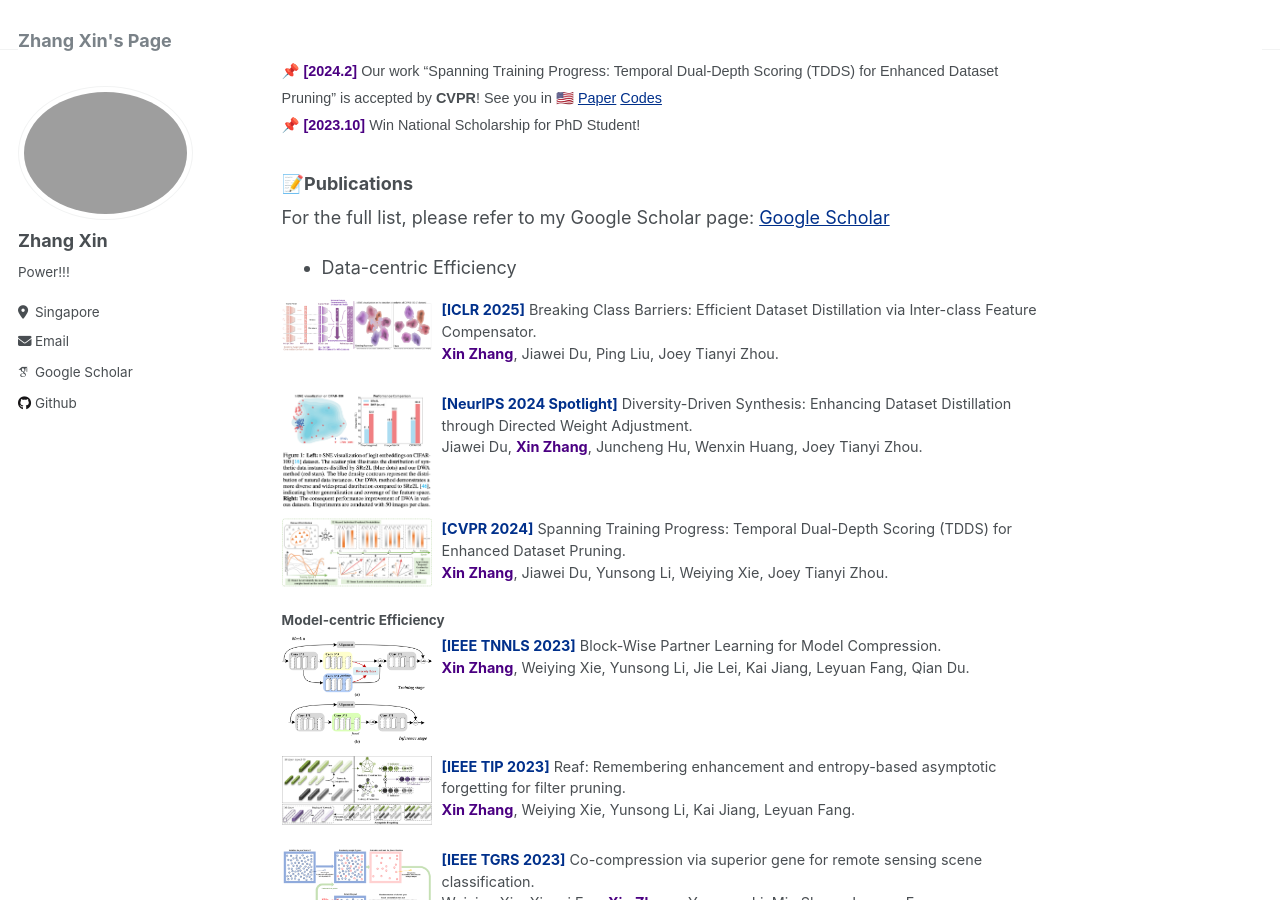
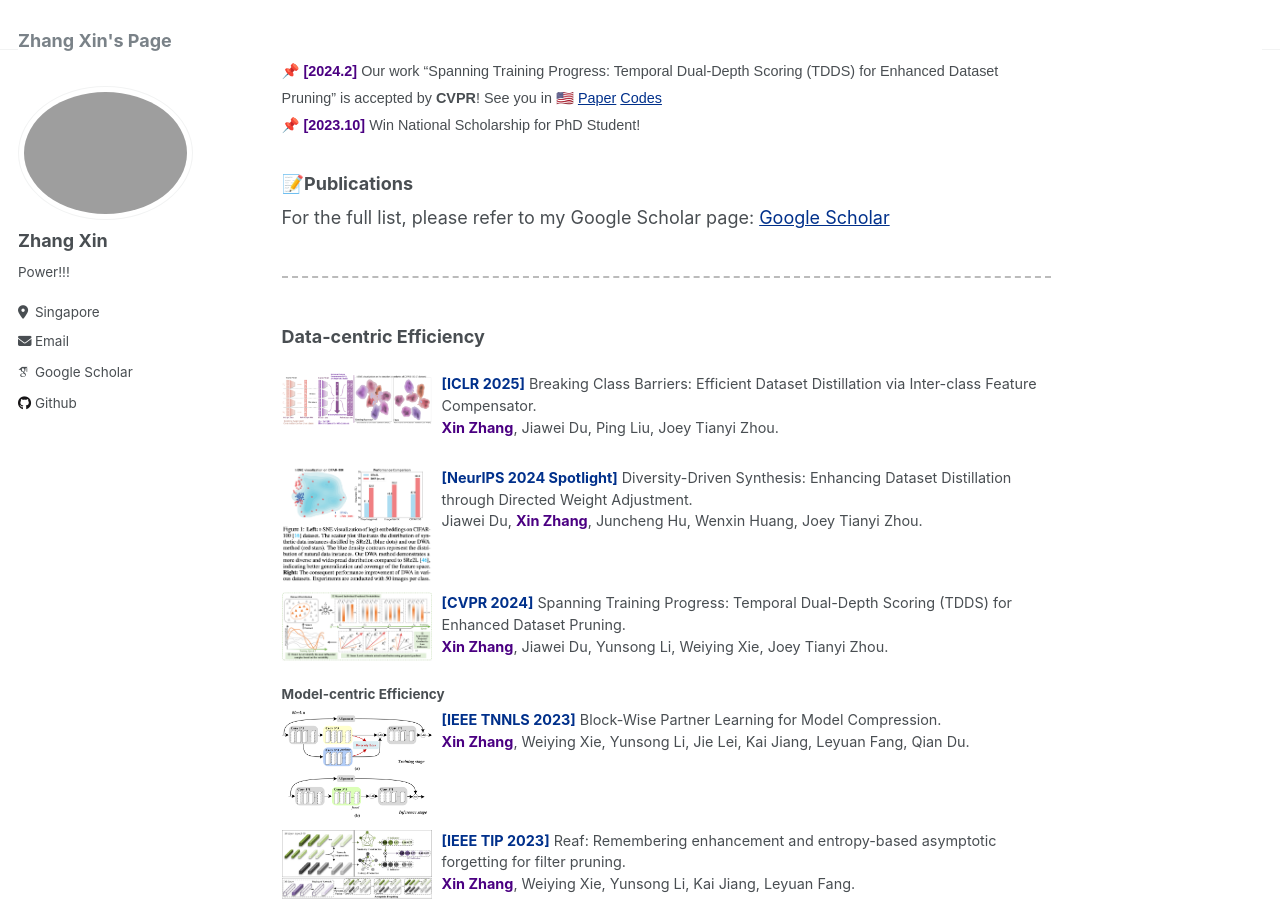
Before and after one commit to zhangxin-xd/zhangxin-xd.github.io, a Jekyll site: the page built from _pages/about.md, in a window 1280 px wide and 900 px high, scrolled down 772 px. Built offline with Jekyll 4.4.1, drawn with Linux system fonts in a browser that asks for light colours; some web fonts are replaced.

Commit message:
Update about.md

```diff
--- a/_pages/about.md
+++ b/_pages/about.md
@@ -34,7 +34,9 @@ Sincere thanks to my collaborators and mentors for their continued support and g
 
 For the full list, please refer to my Google Scholar page: <a href="https://scholar.google.com/citations?user=rJMMViQAAAAJ&hl=zh-CN&oi=ao" style="color:#00308B;">Google Scholar</a>
 
-- Data-centric Efficiency
+<hr style="border: none; border-top: 2px dashed #bbb; margin: 2.5em 0;" />
+
+**Data-centric Efficiency**
 
 <style>
   .publication-container {
```
